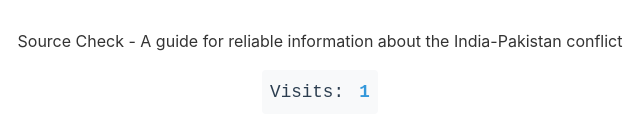
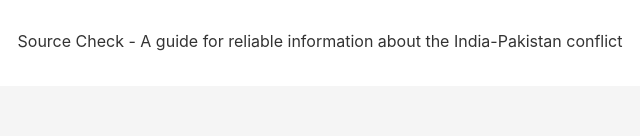
Before and after one commit to kushal-satya/source-check, a plain HTML site: page index.html in a window 1280 px wide. Shown: the part 1905-2041 px from the top of the page, 320-960 px from the left. After the commit the page ends 1991 px from the top, so only its background shows below. Drawn offline with Linux system fonts and the light colour scheme.

Commit message:
Remove website counter, using Google Analytics for tracking

```diff
--- a/index.html
+++ b/index.html
@@ -112,10 +112,6 @@
 
     <footer>
         <p>Source Check - A guide for reliable information about the India-Pakistan conflict</p>
-        <div class="counter-container">
-            <span>Visits: </span>
-            <span id="visit-counter">0</span>
-        </div>
     </footer>
 
     <script src="script.js"></script>
--- a/script.js
+++ b/script.js
@@ -13,22 +13,6 @@ const resources = {
         { name: "Vishvas News", url: "https://www.vishvasnews.com" }
     ]
 };
-
-// Visit Counter
-function updateVisitCounter() {
-    let visits = localStorage.getItem('pageVisits');
-    if (!visits) {
-        visits = 1;
-    } else {
-        visits = parseInt(visits) + 1;
-    }
-    localStorage.setItem('pageVisits', visits);
-
-    const counterElement = document.getElementById('visit-counter');
-    if (counterElement) {
-        counterElement.textContent = visits.toLocaleString();
-    }
-}
 
 // Function to populate a list with resources
 function populateList(listId, items) {
@@ -163,5 +147,4 @@ document.addEventListener('DOMContentLoaded', () => {
     populateList('fact-checkers-list', resources.factCheckers);
     setupChecklist();
     addResetButton();
-    updateVisitCounter();
 });
--- a/style.css
+++ b/style.css
@@ -204,23 +204,6 @@ footer {
     margin-top: 4rem;
 }
 
-.counter-container {
-    margin-top: 1rem;
-    padding: 0.5rem;
-    background-color: #f8f9fa;
-    border-radius: 4px;
-    display: inline-block;
-    font-family: monospace;
-    font-size: 1.1rem;
-    color: #2c3e50;
-}
-
-#visit-counter {
-    font-weight: bold;
-    color: #3498db;
-    margin-left: 0.3rem;
-}
-
 /* Progress Bar */
 .progress-container {
     background-color: #f0f0f0;
```
